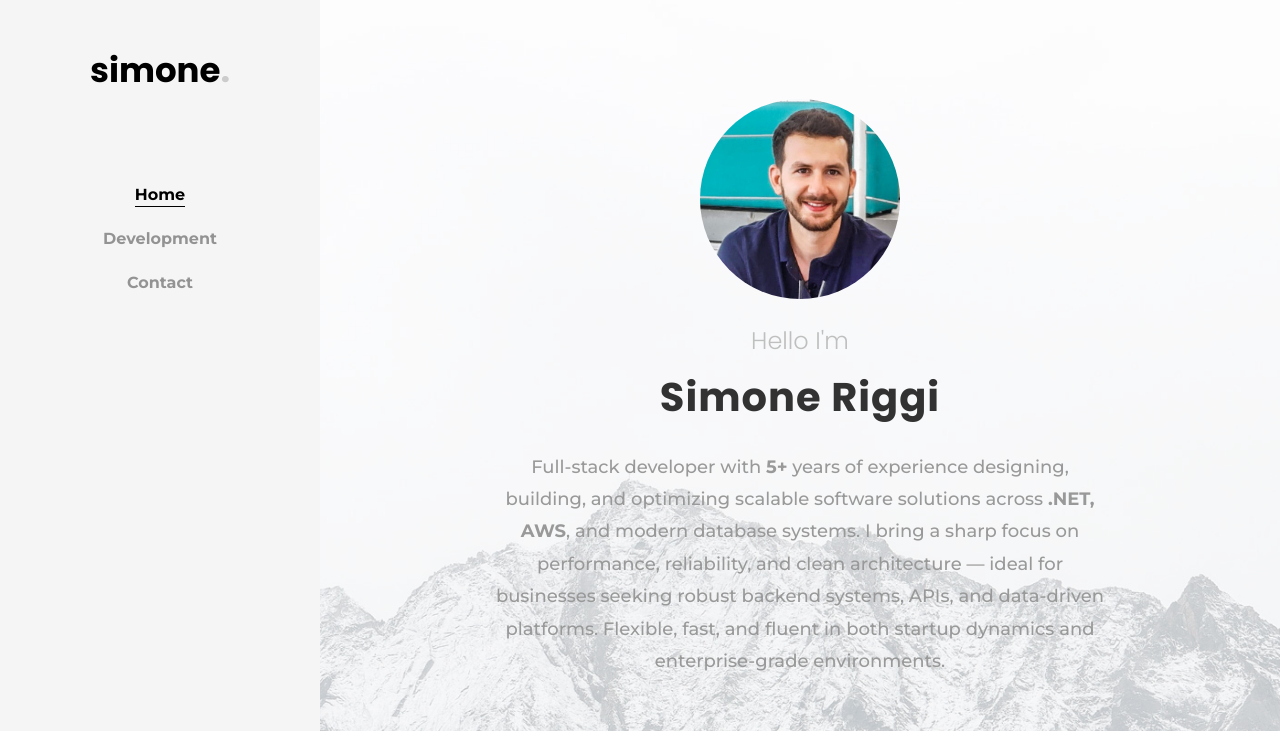
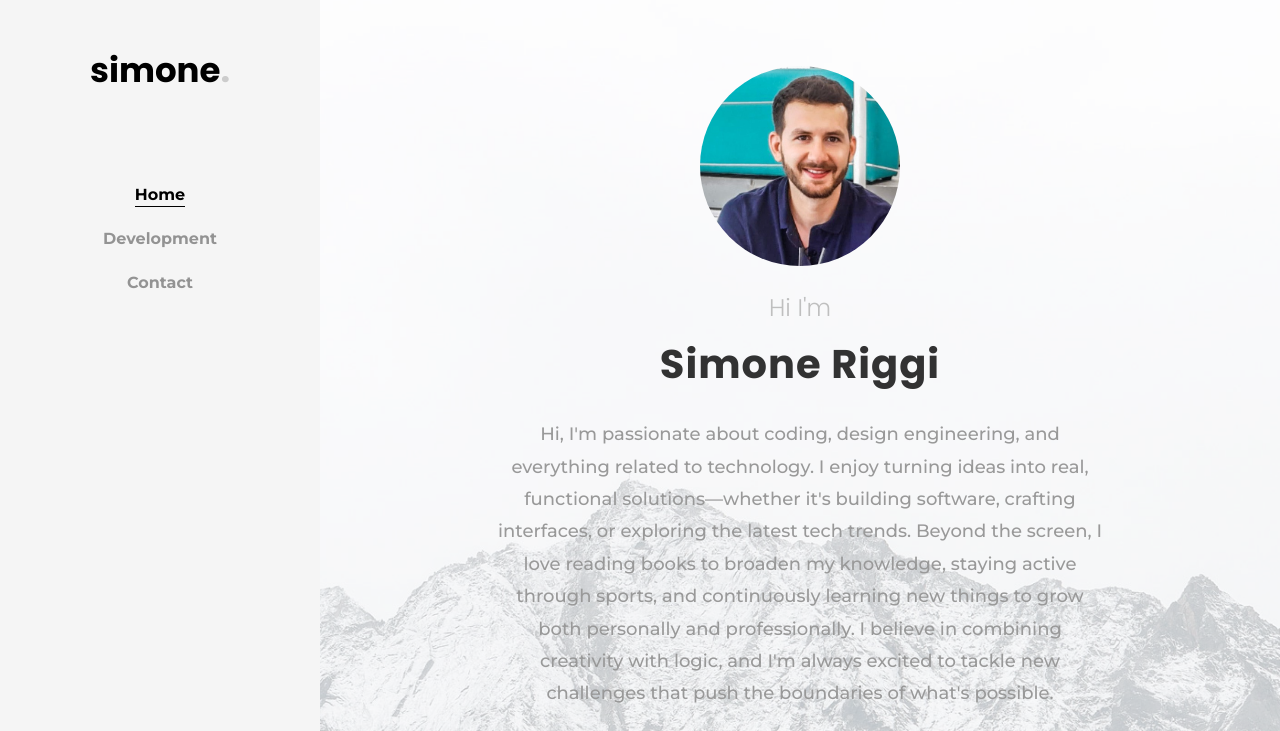
Before and after one commit to simoneriggi92/SimoneRiggi.github.io, a plain HTML site: page index.html in a window 1280 px wide. Shown: the top 731 px of the page. Drawn offline with Linux system fonts and the light colour scheme; some packages are replaced by stand-ins of ours; no server answers; files whose address does not match are found by name.

Commit message:
Update index.html

```diff
--- a/index.html
+++ b/index.html
@@ -57,9 +57,15 @@
 					<div class="col-md-8 text text-center">
 						<div class="img mb-4" style="background-image: url(images/profile.jpeg);"></div>
 						<div class="desc">
-							<h2 class="subheading">Hello I'm</h2>
+							<h2 class="subheading">Hi I'm</h2>
 							<h1 class="mb-4">Simone Riggi</h1>
-							<p class="mb-4">Full-stack developer with <strong>5+</strong> years of experience designing, building, and optimizing scalable software solutions across <strong>.NET, AWS</strong>, and modern database systems. I bring a sharp focus on performance, reliability, and clean architecture — ideal for businesses seeking robust backend systems, APIs, and data-driven platforms. Flexible, fast, and fluent in both startup dynamics and enterprise-grade environments.</p>
+							<p class="mb-4">
+								Hi, I'm passionate about coding, design engineering, and everything related to technology. I enjoy turning ideas into real, functional solutions—whether it's building software, crafting interfaces, or exploring the latest tech trends.
+
+								Beyond the screen, I love reading books to broaden my knowledge, staying active through sports, and continuously learning new things to grow both personally and professionally.
+
+								I believe in combining creativity with logic, and I'm always excited to tackle new challenges that push the boundaries of what's possible.
+							</p>
 						</div>
 					</div>
 				</div>
```
